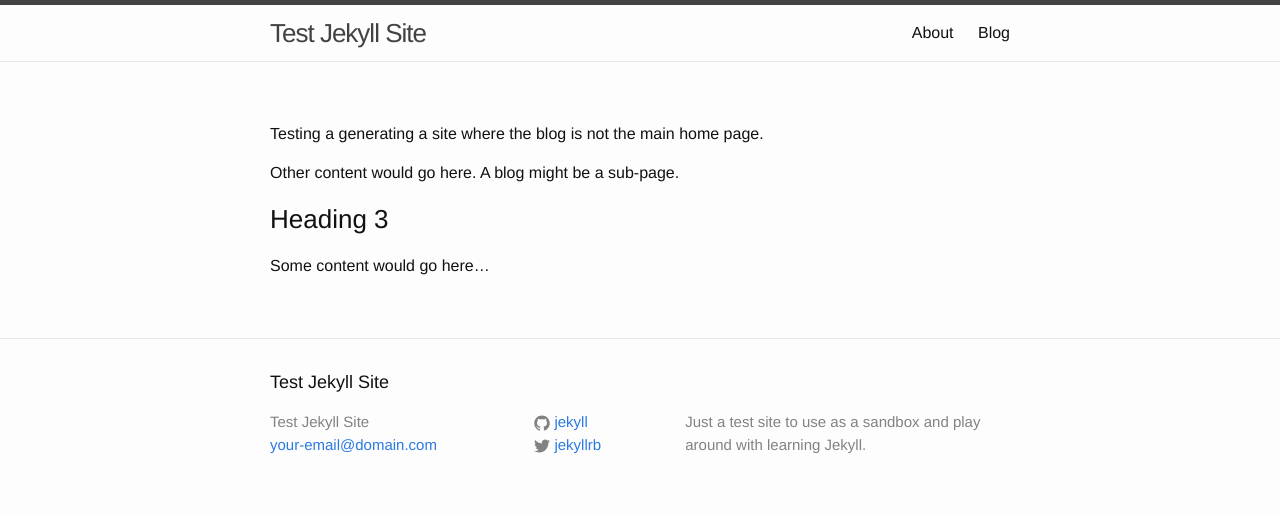
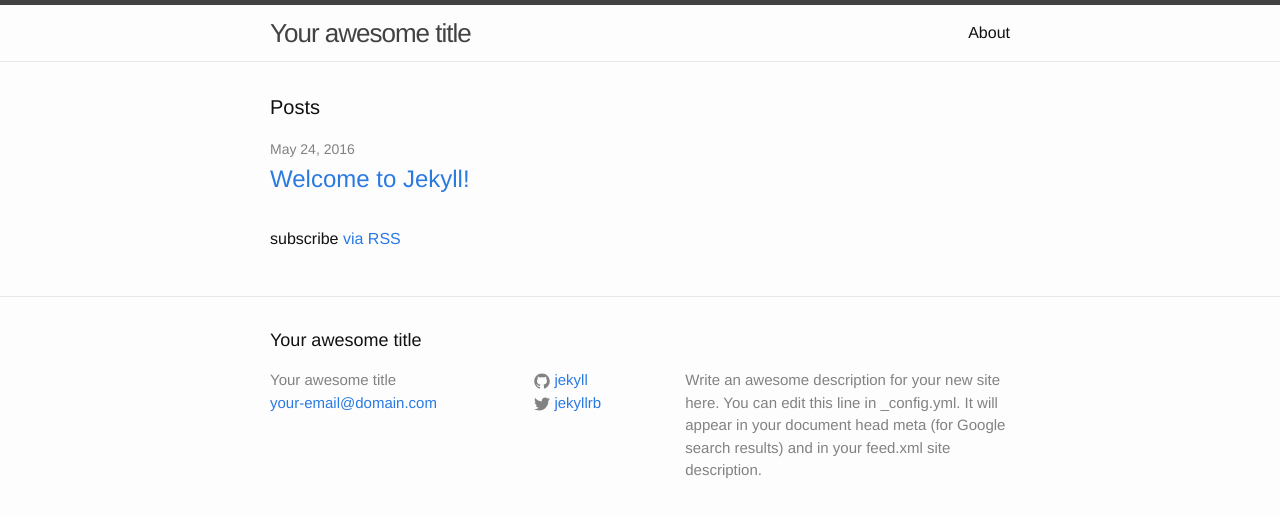
Before and after one commit to sschertz/test-jekyll-site, a Jekyll site: the page built from index.html, in a window 1280 px wide. Shown: the top 517 px of the page. Built offline with Jekyll 4.4.1, drawn with Linux system fonts in a browser that asks for light colours.

Commit message:
Reset to default version
After initial push to the server didn't work, starting over with a freshly-generated site.

```diff
--- a/_config.yml
+++ b/_config.yml
@@ -6,10 +6,12 @@
 # 'jekyll serve'. If you change this file, please restart the server process.
 
 # Site settings
-title: Test Jekyll Site
+title: Your awesome title
 email: your-email@domain.com
 description: > # this means to ignore newlines until "baseurl:"
-  Just a test site to use as a sandbox and play around with learning Jekyll.
+  Write an awesome description for your new site here. You can edit this
+  line in _config.yml. It will appear in your document head meta (for
+  Google search results) and in your feed.xml site description.
 baseurl: "" # the subpath of your site, e.g. /blog
 url: "http://yourdomain.com" # the base hostname & protocol for your site
 twitter_username: jekyllrb
--- a/_posts/2016-05-21-welcome-to-jekyll.markdown
+++ b/_posts/2016-05-23-welcome-to-jekyll.markdown
@@ -1,7 +1,7 @@
 ---
 layout: post
 title:  "Welcome to Jekyll!"
-date:   2016-05-21 18:30:07 -0700
+date:   2016-05-23 20:22:15 -0700
 categories: jekyll update
 ---
 You’ll find this post in your `_posts` directory. Go ahead and edit it and re-build the site to see your changes. You can rebuild the site in many different ways, but the most common way is to run `jekyll serve`, which launches a web server and auto-regenerates your site when a file is updated.
--- a/blog/index.html
+++ b/index.html
@@ -1,11 +1,8 @@
 ---
-layout: page
-title: Blog
+layout: default
 ---
 
 <div class="home">
-
-<p>So some intro text could go here...</p>
 
   <h1 class="page-heading">Posts</h1>
 
--- a/index.md
+++ /dev/null
@@ -1,11 +0,0 @@
----
-layout: page
----
-
-Testing a generating a site where the blog is not the main home page.
-
-Other content would go here. A blog might be a sub-page.
-
-### Heading 3
-
-Some content would go here…
```
Also changed, not shown: _posts/2016-05-23-my-test-post.md (deleted, +0 -8 lines), about.md (line endings or trailing spaces), 2 other files.
